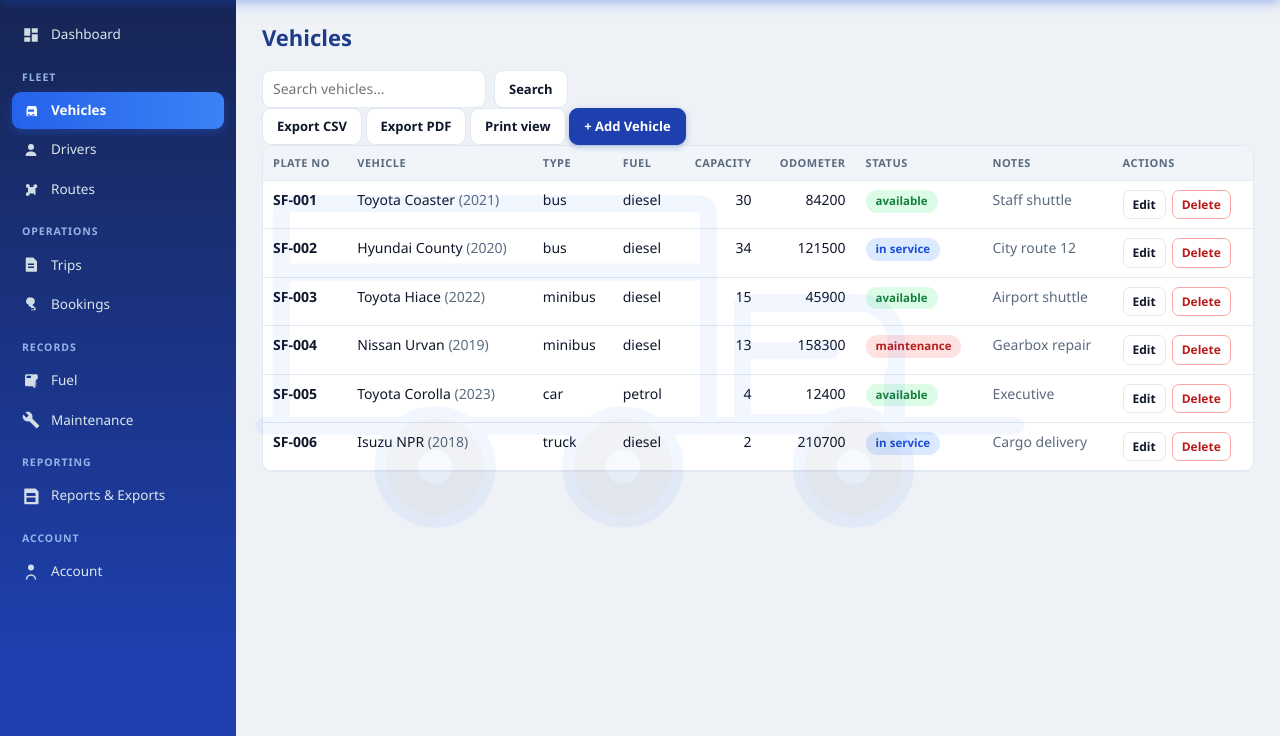
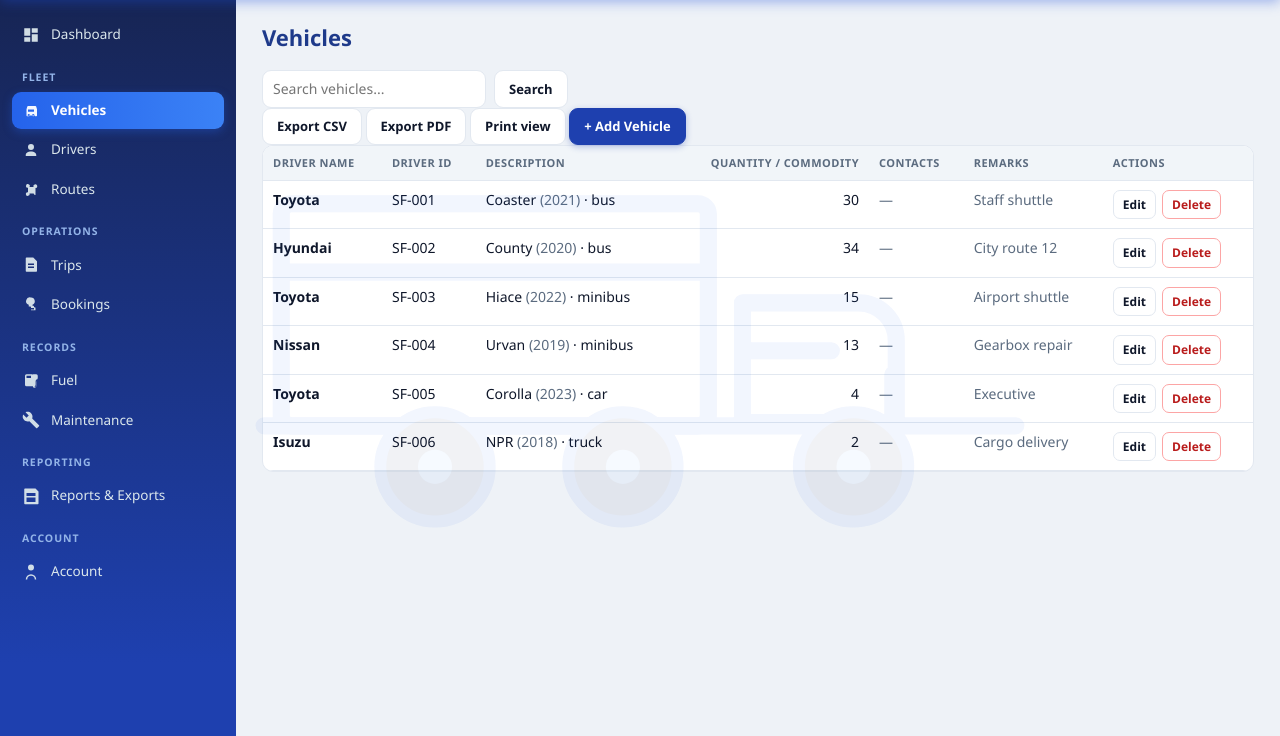
Before and after one commit to mcjawale/sahan, a Flask app: page /fleet/vehicles in a window 1280 px wide. Shown: the part 63-799 px from the top of the page. Run offline with Flask 3, Linux system fonts and the light colour scheme; the visitor is signed in with stand-in values (Sample User, id 1); data comes from the database, SQL or seed files in the repository.

Commit message:
Relabel vehicles list column categories

```diff
--- a/templates/fleet/vehicles.html
+++ b/templates/fleet/vehicles.html
@@ -10,20 +10,18 @@
   <table>
     <thead>
       <tr>
-        <th>Plate No</th><th>Vehicle</th><th>Type</th><th>Fuel</th>
-        <th class="num">Capacity</th><th class="num">Odometer</th><th>Status</th><th>Notes</th><th class="no-print">Actions</th>
+        <th>Driver Name</th><th>Driver ID</th><th>Description</th>
+        <th class="num">Quantity / Commodity</th><th>Contacts</th><th>Remarks</th><th class="no-print">Actions</th>
       </tr>
     </thead>
     <tbody>
       {% for v in rows %}
       <tr>
-        <td><strong>{{ v.plate_no }}</strong></td>
-        <td>{{ v.make }} {{ v.model }} {% if v.year %}<span class="muted">({{ v.year }})</span>{% endif %}</td>
-        <td>{{ v.vehicle_type }}</td>
-        <td>{{ v.fuel_type }}</td>
+        <td><strong>{{ v.make }}</strong></td>
+        <td>{{ v.plate_no }}</td>
+        <td>{{ v.model }} {% if v.year %}<span class="muted">({{ v.year }})</span>{% endif %} &middot; {{ v.vehicle_type }}</td>
         <td class="num">{{ v.capacity }}</td>
-        <td class="num">{{ '%.0f' | format(v.odometer) }}</td>
-        <td><span class="badge {{ v.status }}">{{ v.status.replace('_',' ') }}</span></td>
+        <td class="muted">&mdash;</td>
         <td class="muted">{{ v.notes or '' }}</td>
         <td class="no-print">
           <div class="actions">
@@ -36,7 +34,7 @@
         </td>
       </tr>
       {% else %}
-      <tr><td colspan="9" class="empty">No vehicles found</td></tr>
+      <tr><td colspan="7" class="empty">No vehicles found</td></tr>
       {% endfor %}
     </tbody>
   </table>
```
